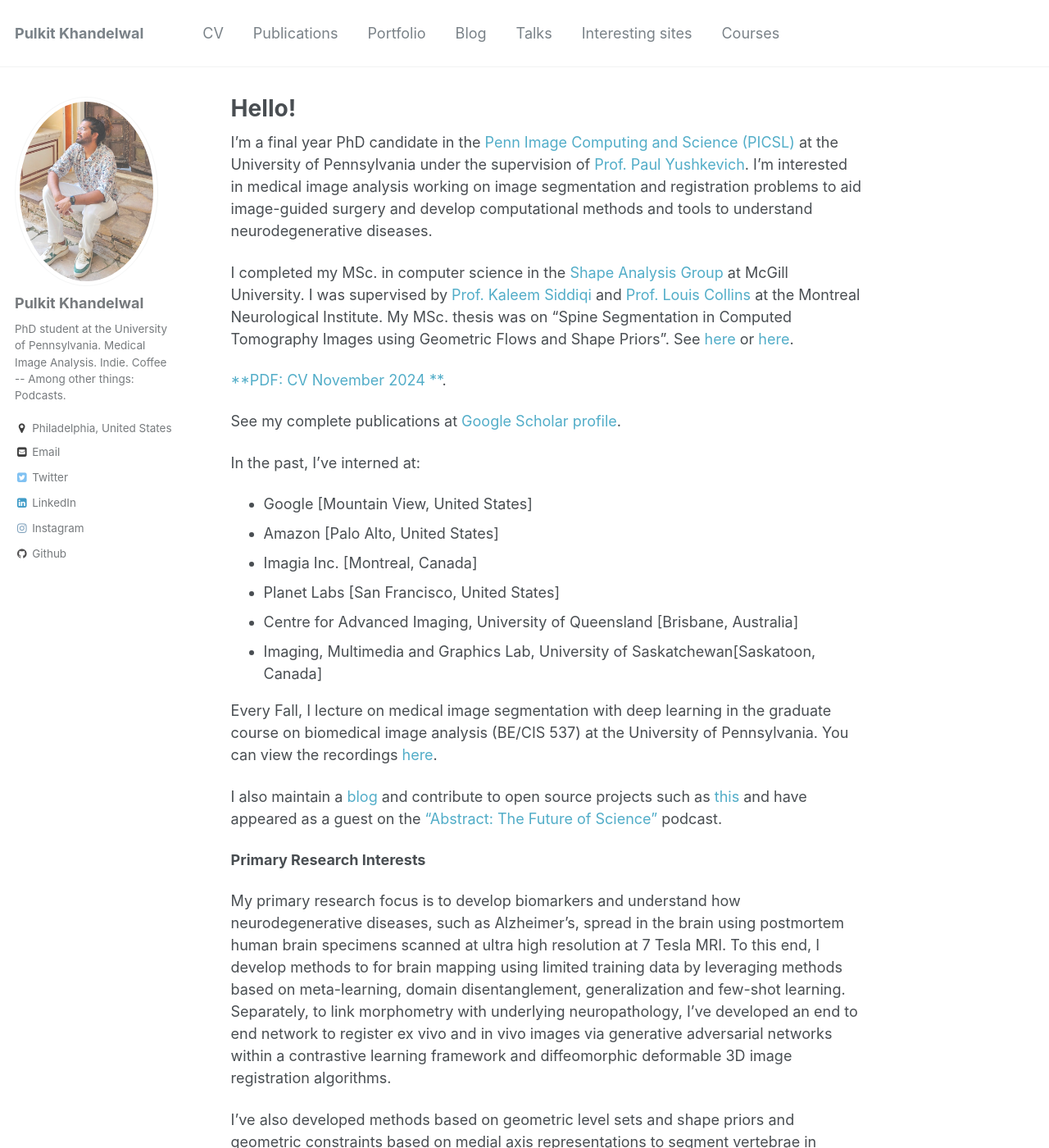
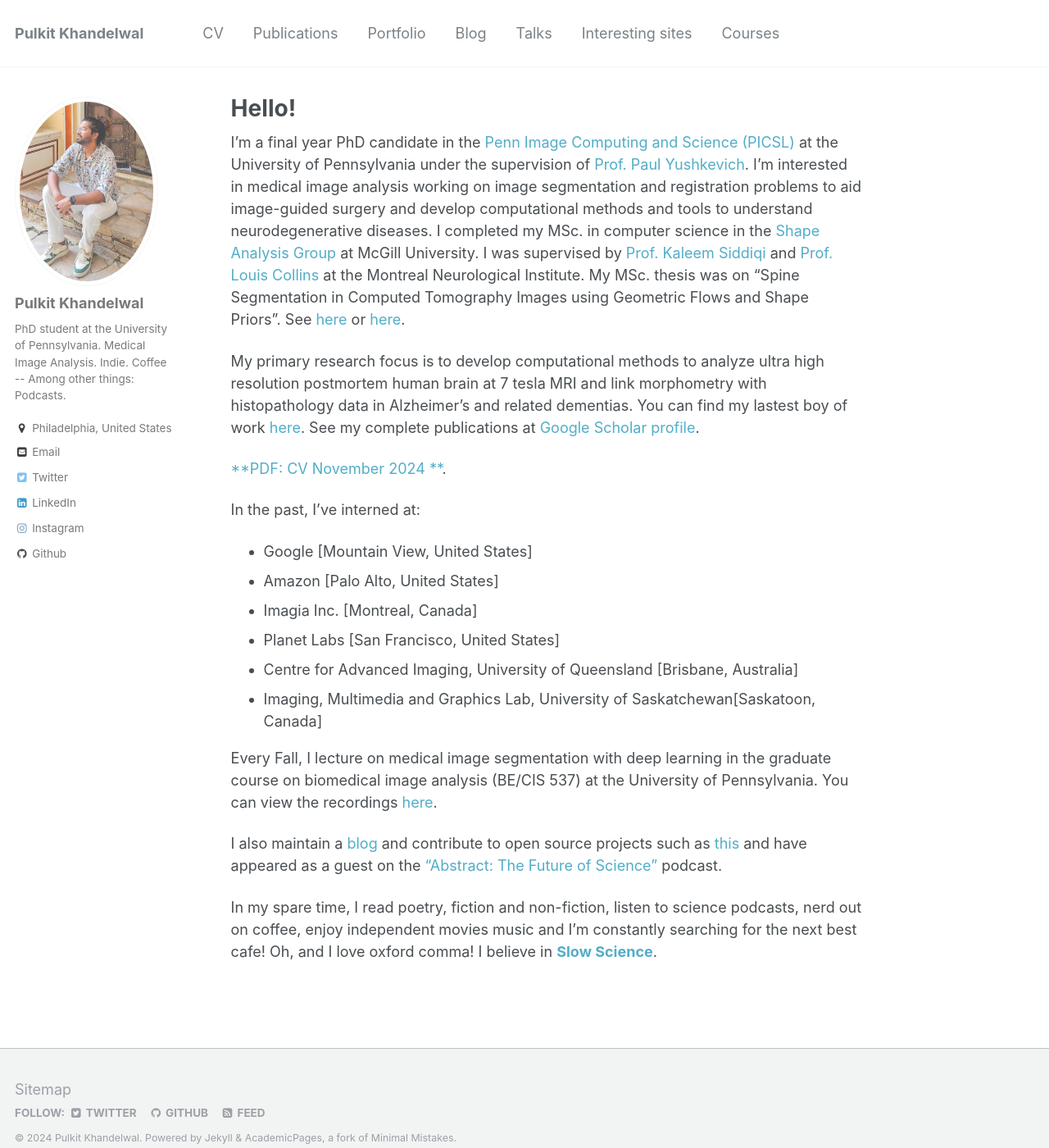
Before and after one commit to Pulkit-Khandelwal/pulkit-khandelwal.github.io, a Jekyll site: the page built from _pages/about.md, in a window 1280 px wide and 1400 px high. Shown: the whole window at 82% size. Built offline with Jekyll 4.4.1, drawn with Linux system fonts in a browser that asks for light colours; some of the changed text lies outside the part shown.

Commit message:
Update about.md

```diff
--- a/_pages/about.md
+++ b/_pages/about.md
@@ -8,13 +8,11 @@ redirect_from:
   - /about.html
 ---
 
-I'm a final year PhD candidate in the [Penn Image Computing and Science (PICSL)](http://picsl.upenn.edu/) at the University of Pennsylvania under the supervision of [Prof. Paul Yushkevich](https://www.med.upenn.edu/apps/faculty/index.php/g275/p2693923). I'm interested in medical image analysis working on image segmentation and registration problems to aid image-guided surgery and develop computational methods and tools to understand neurodegenerative diseases.
+I'm a final year PhD candidate in the [Penn Image Computing and Science (PICSL)](http://picsl.upenn.edu/) at the University of Pennsylvania under the supervision of [Prof. Paul Yushkevich](https://www.med.upenn.edu/apps/faculty/index.php/g275/p2693923). I'm interested in medical image analysis working on image segmentation and registration problems to aid image-guided surgery and develop computational methods and tools to understand neurodegenerative diseases. I completed my MSc. in computer science in the [Shape Analysis Group](http://www.cim.mcgill.ca/~shape/) at McGill University. I was supervised by [Prof. Kaleem Siddiqi](http://www.cim.mcgill.ca/~siddiqi/) and [Prof. Louis Collins](http://nist.mni.mcgill.ca/) at the Montreal Neurological Institute. My MSc. thesis was on "Spine Segmentation in Computed Tomography Images using Geometric Flows and Shape Priors". See [here](https://escholarship.mcgill.ca/concern/theses/4b29bb21t) or [here](https://www.frontiersin.org/articles/10.3389/fcomp.2021.592296/full).
 
-I completed my MSc. in computer science in the [Shape Analysis Group](http://www.cim.mcgill.ca/~shape/) at McGill University. I was supervised by [Prof. Kaleem Siddiqi](http://www.cim.mcgill.ca/~siddiqi/) and [Prof. Louis Collins](http://nist.mni.mcgill.ca/) at the Montreal Neurological Institute. My MSc. thesis was on "Spine Segmentation in Computed Tomography Images using Geometric Flows and Shape Priors". See [here](https://escholarship.mcgill.ca/concern/theses/4b29bb21t) or [here](https://www.frontiersin.org/articles/10.3389/fcomp.2021.592296/full).
+My primary research focus is to develop computational methods to analyze ultra high resolution postmortem human brain at 7 tesla MRI and link morphometry with histopathology data in Alzheimer's and related dementias. You can find my lastest boy of work [here](https://pulkit-khandelwal.github.io/exvivo-brain-upenn/). See my complete publications at [Google Scholar profile](https://scholar.google.com/citations?hl=en&user=6BOwPcoAAAAJ&view_op=list_works&sortby=pubdate).
 
 [**PDF: CV November 2024 **](https://github.com/Pulkit-Khandelwal/pulkit-khandelwal.github.io/blob/master/Pulkit_Khandelwal_CV.pdf).
-
-See my complete publications at [Google Scholar profile](https://scholar.google.com/citations?hl=en&user=6BOwPcoAAAAJ&view_op=list_works&sortby=pubdate).
 
 In the past, I've interned at:
 * Google [Mountain View, United States]
@@ -28,11 +26,5 @@ Every Fall, I lecture on medical image segmentation with deep learning in the gr
 
 I also maintain a [blog](https://pulkit-khandelwal.github.io/blog/) and contribute to open source projects such as [this](https://github.com/Pulkit-Khandelwal/Reinforcement-Learning-Notebooks) and have appeared as a guest on the ["Abstract: The Future of Science"](https://anchor.fm/abstractcast) podcast.
 
-**Primary Research Interests**
-
-My primary research focus is to develop biomarkers and understand how neurodegenerative diseases, such as Alzheimer’s, spread in the brain using postmortem human brain specimens scanned at ultra high resolution at 7 Tesla MRI. To this end, I develop methods to for brain mapping using limited training data by leveraging methods based on meta-learning, domain disentanglement, generalization and few-shot learning. Separately, to link morphometry with underlying neuropathology, I’ve developed an end to end network to register ex vivo and in vivo images via generative adversarial networks within a contrastive learning framework and diffeomorphic deformable 3D image registration algorithms.
-
-I’ve also developed methods based on geometric level sets and shape priors and geometric constraints based on medial axis representations to segment vertebrae in computed tomography images and the heart in ultrasound images, to help image-guided surgery. Separately, I’ve explored graph-based network analysis methods to investigate possible computational biomarkers to distinguish patients within the Alzheimer’s Disease spectrum.
-
 In my spare time, I read poetry, fiction and non-fiction, listen to science podcasts, nerd out on coffee, enjoy independent movies music and I'm constantly searching for the next best cafe! Oh, and I love oxford comma!
 I believe in [**Slow Science**](http://slow-science.org/).
```
